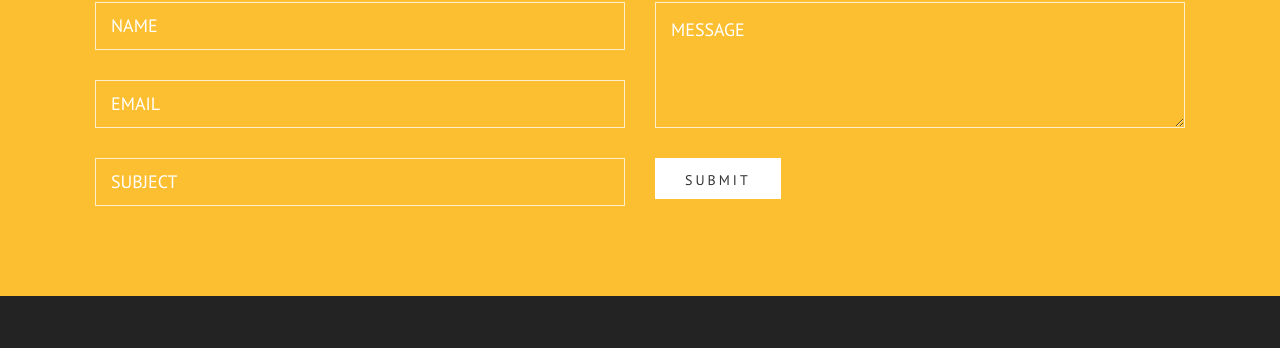
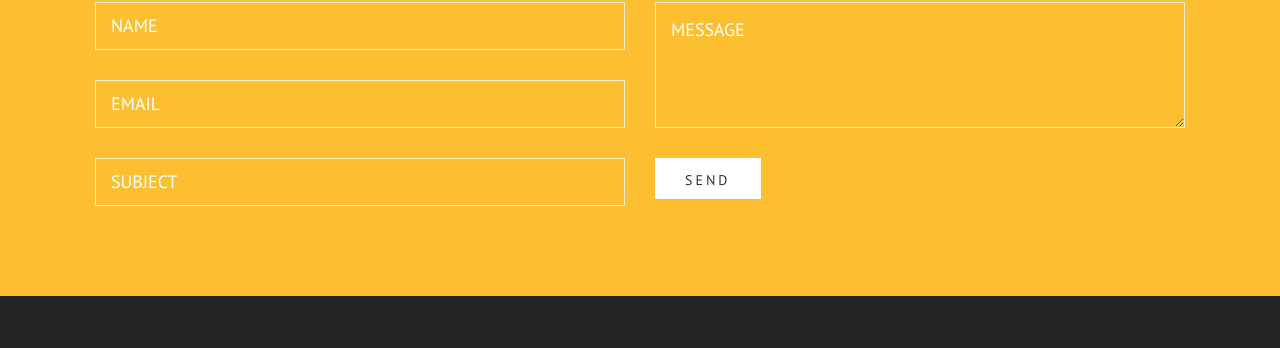
Before and after one commit to mysticcoders/www, a Jekyll site: the page built from index.html, in a window 1280 px wide and 900 px high, scrolled down 2890 px. Shown: the part 187-535 px from the top of the window. Built offline with Jekyll 4.4.1, drawn with Linux system fonts in a browser that asks for light colours; some web fonts are replaced; comment, search, counter and statistics services are not loaded.

Commit message:
use netlify forms

```diff
--- a/_includes/get-in-touch.html
+++ b/_includes/get-in-touch.html
@@ -14,18 +14,18 @@
 
 <div class='full yellow'>
   <div class='form'>
-  <form method="POST" action="//formspree.io/talk@mysticcoders.com">
+    <form name="contact" action="thank-you" netlify>
     <div class='row'>
       <div class='medium-6 large-6 columns'>
-        <input placeholder='NAME' type='text' name="name">
-        <input placeholder='EMAIL' type='email' name="_replyto">
-        <input placeholder='SUBJECT' type='text' name="subject">
+          <input placeholder='NAME' type="text" name="name">
+          <input placeholder='EMAIL' type="email" name="email"></label>
+          <input placeholder='SUBJECT' type="text" name="subject"></label>
+        </div>
+        <div class='medium-6 large-6 columns'>
+          <textarea placeholder='MESSAGE' name="message"></textarea>
+          <button type="submit" class='button white'>Send</button>
+        </div>
       </div>
-      <div class='medium-6 large-6 columns'>
-        <textarea placeholder='MESSAGE' name="message"></textarea>
-        <input class='button white' type='submit'>
-      </div>
-    </div>
-  </form>
+    </form>
   </div>
 </div>
```
